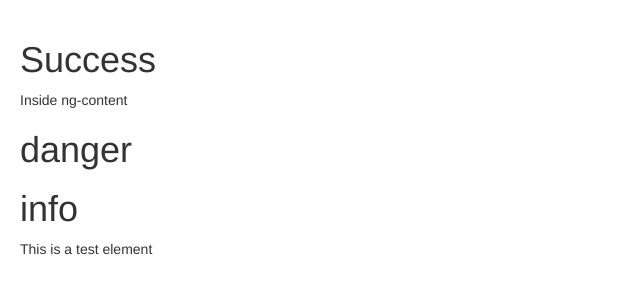
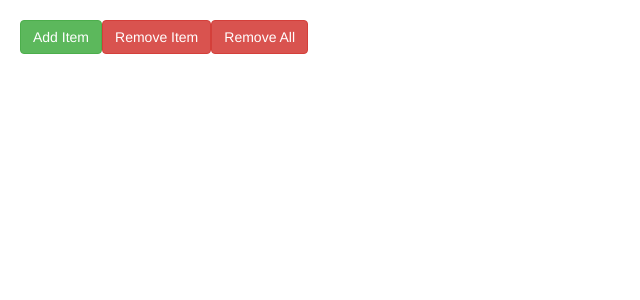
Before and after one commit to kashishsh/angular-training, an Angular app: page / in a window 1280 px wide. Shown: the top 300 px of the page, without its empty margins (0-640 px from the left). Built offline with nearby package versions, Linux system fonts and the light colour scheme.

Commit message:
Understanding lifecycle hooks

```diff
--- a/src/app/app.component.html
+++ b/src/app/app.component.html
@@ -1,6 +1,7 @@
-<app-alert>
-  <p #insideNgContent>Inside ng-content</p>
-</app-alert>
-<app-alert type="danger"></app-alert>
-<app-alert type="info"></app-alert>
-<div #test> This is a test element </div>
+<app-understanding-lifecycle-hooks
+  *ngFor="let item of items"
+  [item]="item"
+></app-understanding-lifecycle-hooks>
+<button class="btn btn-success" (click)="addItem()">Add Item</button>
+<button class="btn btn-danger" (click)="removeItem()">Remove Item</button>
+<button class="btn btn-danger" (click)="removeAll()">Remove All</button>
--- a/src/app/app.component.ts
+++ b/src/app/app.component.ts
@@ -1,70 +1,19 @@
 import { Component, AfterViewInit, ViewChildren, QueryList, ViewChild, ContentChild, AfterContentInit } from '@angular/core';
 import { AlertComponent } from './alert/alert.component';
-/*
-  - There are times when a parent component needs access to its children.
-  - @ViewChildren - Returns the specified elments of directives from the view DOM as querylist
-  - We can use @ViewChildren decorator to grab elements from the host view.
-  - The @ViewChildren decorator supports directive or component type as a parameter or the name of
-    template variable.
-  - When the parameter is component/directive the return value will be component/directive instance.
-  - When the paramter is the name of template variable, the return will be the reference to the
-    native element.
-  - By default, the ViewChildren decorator will return the component instance, but you can ask for
-    other tokens:
-    1. The native DOM element : @ViewChildren(AlertComponent, { read: ElementRef }) alerts: QueryList<ElementRef>
-    2. ViewContainerRef: @ViewChildren(AlertComponent, { read: ViewContainerRef }) alerts: QueryList<ViewContainerRef>
-
-  - QueryList:
-      - The return type of @ViewChildren is Querylist. It is just a fancy name for an object that stores a
-        list of items. What is special about this object is, when the state of application changes, Angular
-        will automatically update the object items for you.
-      - QueryList implements an iterable interface, therefore, it can be used in Angular templates with
-        the ngFor directive.
-      - QueryList API:
-        - Getters:
-          - first: get the first item
-          - last: get the last item
-          - length: get the item length
-        - Methods:
-          - map()
-          - filter()
-          - find()
-          - reduce()
-          - forEach()
-          - some()
-          - toArray()
-          - changes(): Changes can be observed by subscribing to the changes Observable.
-            Any time a child element is added, removed, or moved, the query list will be updated,
-            and the changes observable of the query list will emit a new value.
-
-        - Note: The QueryList is initialized only before the ngAfterViewInit lifecycle hook,
-          therefore, is available from this point.
-      - @ViewChildren don't include elements that exists within the ng-content tag
-
-      - @ContentChildren:
-        - It includes only the element that exists within the ng-content tag.
-        - Returns the specified element or directive  from the content DOM as
-          queryList.
-        - The QueryList in initialized only before the ngAfterContentInit lifecycle hook,
-          therefore is only available from this point
-
-*/
 @Component({
   selector: 'app-root',
   templateUrl: './app.component.html',
   styleUrls: ['./app.component.css']
 })
-export class AppComponent implements AfterViewInit {
-  @ViewChildren(AlertComponent) alerts: QueryList<AlertComponent>;
-  @ViewChildren('test') testList: QueryList<any>;
-  @ViewChild('test') test: QueryList<any>;
-
-  ngAfterViewInit() {
-    this.alerts.forEach(alertInstance => console.log(alertInstance));
-    this.testList.forEach(element => {
-      console.log(element);
-    });
-    console.log(this.test);
+export class AppComponent {
+  items = [];
+  addItem() {
+    this.items.push(this.items.length);
   }
-
+  removeItem() {
+    this.items.splice(this.items.length - 1, 1);
+  }
+  removeAll() {
+    this.items.length = 0;
+  }
 }
--- a/src/app/app.module.ts
+++ b/src/app/app.module.ts
@@ -31,6 +31,7 @@ import { HomeComponent } from './home/home.component';
 import { GithubProfileComponent } from './github-profile/github-profile.component';
 import { NotFoundComponent } from './not-found/not-found.component';
 import { AlertComponent } from './alert/alert.component';
+import { UnderstandingLifecycleHooksComponent } from './understanding-lifecycle-hooks/understanding-lifecycle-hooks.component';
 
 @NgModule({
   declarations: [
@@ -56,6 +57,7 @@ import { AlertComponent } from './alert/alert.component';
     GithubProfileComponent,
     NotFoundComponent,
     AlertComponent,
+    UnderstandingLifecycleHooksComponent,
   ],
   imports: [
     BrowserModule,
--- /dev/null
+++ b/src/app/understanding-lifecycle-hooks/understanding-lifecycle-hooks.component.html
@@ -0,0 +1,3 @@
+<p>
+  understanding-lifecycle-hooks works!
+</p>
--- /dev/null
+++ b/src/app/understanding-lifecycle-hooks/understanding-lifecycle-hooks.component.ts
@@ -0,0 +1,49 @@
+import { Component, OnInit, Input, SimpleChange } from '@angular/core';
+
+@Component({
+  selector: 'app-understanding-lifecycle-hooks',
+  template: `
+    Item --->>> {{this.data}}
+    <hr />
+  `,
+  styleUrls: ['./understanding-lifecycle-hooks.component.css']
+})
+export class UnderstandingLifecycleHooksComponent implements OnInit {
+  @Input('item') data: any;
+  constructor() {
+    console.log(`new - data is ${this.data}`);
+  }
+
+  ngOnChanges(changes: SimpleChange) {
+    console.log('called', changes);
+  }
+
+  ngOnInit() {
+    console.log(`ngOnInit  - data is ${this.data}`);
+  }
+
+  ngDoCheck() {
+    console.log('ngDoCheck');
+  }
+
+  ngAfterContentInit() {
+    console.log('ngAfterContentInit');
+  }
+
+  ngAfterContentChecked() {
+    console.log('ngAfterContentChecked');
+  }
+
+  ngAfterViewInit() {
+    console.log('ngAfterViewInit');
+  }
+
+  ngAfterViewChecked() {
+    console.log('ngAfterViewChecked');
+  }
+
+  ngOnDestroy() {
+    console.log('ngOnDestroy');
+  }
+
+}
--- a/tslint.json
+++ b/tslint.json
@@ -133,9 +133,9 @@
     "use-input-property-decorator": true,
     "use-output-property-decorator": true,
     "use-host-property-decorator": true,
-    "no-input-rename": true,
+    "no-input-rename": false,
     "no-output-rename": true,
-    "use-life-cycle-interface": true,
+    "use-life-cycle-interface": false,
     "use-pipe-transform-interface": true,
     "component-class-suffix": true,
     "directive-class-suffix": true
```
Also changed, not shown: src/app/understanding-lifecycle-hooks/understanding-lifecycle-hooks.component.css (added), 2 other files (tests, documents, lock files or other folders).
